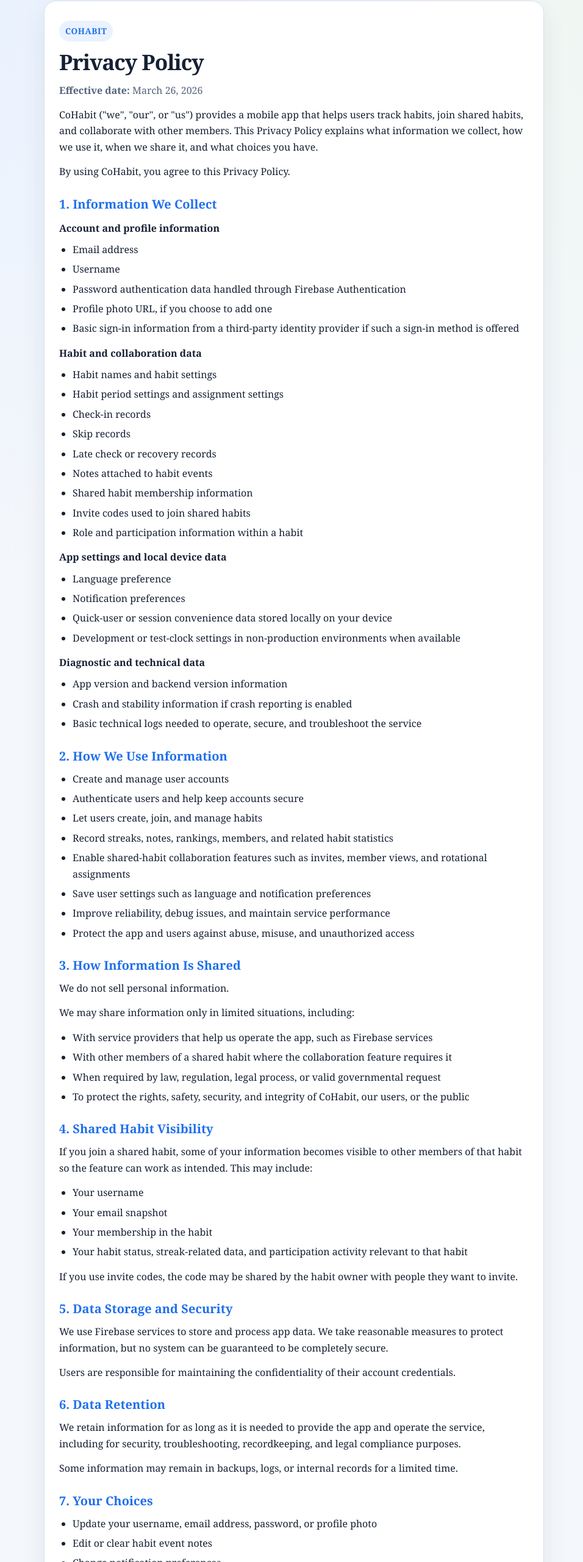
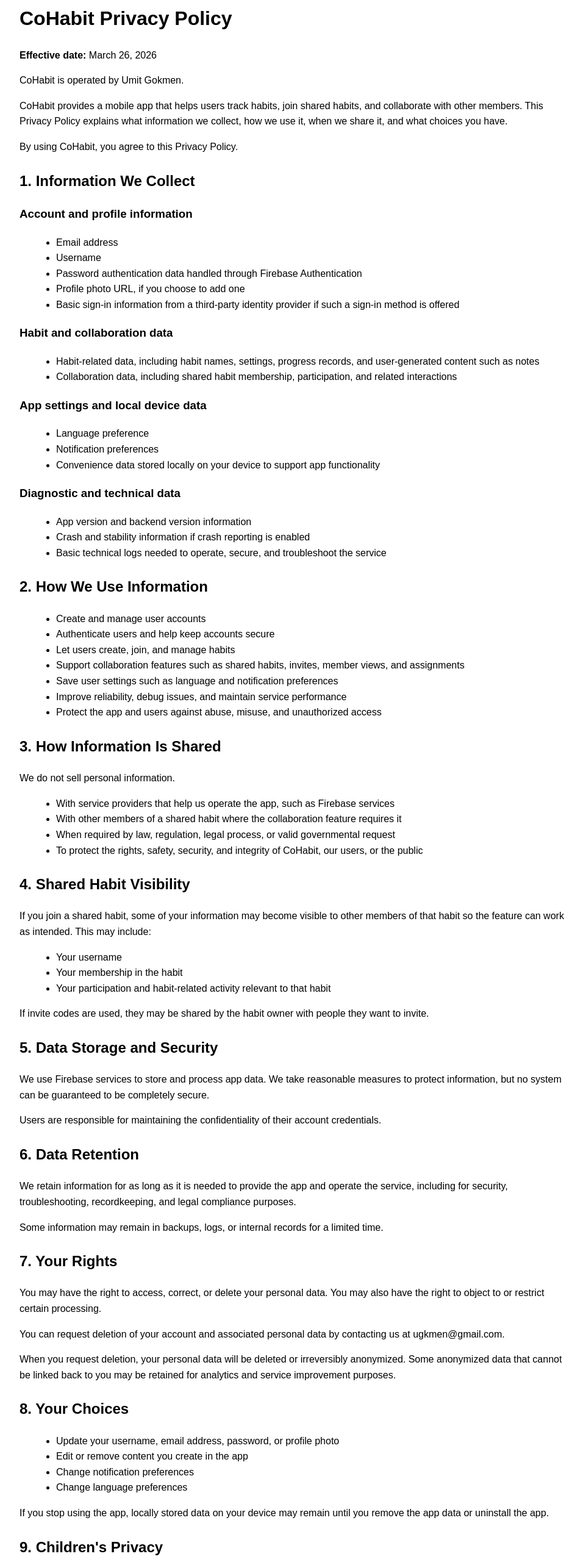
Before and after one commit to ugkmen/privacy-policies, a plain HTML site: page cohabit/index.html in a window 1280 px wide. Shown: the part 39-2600 px from the top of the page at 61% size, without its empty margins (158-1114 px from the left). Drawn offline with Linux system fonts and the light colour scheme.

Commit message:
Refactor HTML structure and update styles

```diff
--- a/cohabit/index.html
+++ b/cohabit/index.html
@@ -1,141 +1,33 @@
-<!doctype html>
+<!DOCTYPE html>
 <html lang="en">
 <head>
-    <meta charset="utf-8" />
-    <meta name="viewport" content="width=device-width, initial-scale=1" />
+    <meta charset="UTF-8">
+    <meta name="viewport" content="width=device-width, initial-scale=1.0">
     <title>CoHabit Privacy Policy</title>
     <style>
-      :root {
-        --bg: #f4f7fb;
-        --card: #ffffff;
-        --text: #152033;
-        --muted: #52627a;
-        --border: #d8e1ee;
-        --accent: #1f6feb;
+        body {
+            font-family: Arial, sans-serif;
+            max-width: 900px;
+            margin: auto;
+            padding: 20px;
+            line-height: 1.6;
         }
-
-      * {
-        box-sizing: border-box;
+        h1, h2 {
+            margin-top: 24px;
         }
-
-      body {
-        margin: 0;
-        font-family: Georgia, "Times New Roman", serif;
-        background:
-          radial-gradient(circle at top left, #e8f1ff 0, transparent 28%),
-          radial-gradient(circle at top right, #eef7f1 0, transparent 24%),
-          var(--bg);
-        color: var(--text);
-        line-height: 1.65;
-      }
-
-      .wrap {
-        max-width: 860px;
-        margin: 0 auto;
-        padding: 40px 20px 72px;
-      }
-
-      .card {
-        background: var(--card);
-        border: 1px solid var(--border);
-        border-radius: 20px;
-        padding: 32px 24px;
-        box-shadow: 0 14px 40px rgba(19, 33, 58, 0.08);
-      }
-
-      h1,
-      h2,
-      h3 {
-        margin: 0 0 12px;
-        line-height: 1.2;
-      }
-
-      h1 {
-        font-size: 2.2rem;
-        letter-spacing: -0.03em;
-      }
-
-      h2 {
-        margin-top: 28px;
-        font-size: 1.25rem;
-        color: var(--accent);
-      }
-
-      h3 {
-        margin-top: 18px;
-        font-size: 1rem;
-      }
-
-      p,
         ul {
-        margin: 0 0 14px;
-      }
-
-      ul {
-        padding-left: 22px;
-      }
-
-      li + li {
-        margin-top: 6px;
-      }
-
-      .eyebrow {
-        display: inline-block;
-        margin-bottom: 12px;
-        padding: 6px 10px;
-        border-radius: 999px;
-        background: #eaf2ff;
-        color: var(--accent);
-        font-size: 0.85rem;
-        font-weight: 700;
-        letter-spacing: 0.04em;
-        text-transform: uppercase;
-      }
-
-      .muted {
-        color: var(--muted);
-      }
-
-      .contact {
-        margin-top: 12px;
-        padding: 14px 16px;
-        border-left: 4px solid var(--accent);
-        background: #f7faff;
-        border-radius: 10px;
-      }
-
-      a {
-        color: var(--accent);
-      }
-
-      @media (max-width: 640px) {
-        .wrap {
-          padding: 20px 12px 32px;
-        }
-
-        .card {
-          padding: 22px 16px;
-          border-radius: 16px;
-        }
-
-        h1 {
-          font-size: 1.8rem;
-        }
+            margin-left: 20px;
         }
     </style>
 </head>
 <body>
-    <main class="wrap">
-      <article class="card">
-        <div class="eyebrow">CoHabit</div>
-        <h1>Privacy Policy</h1>
-        <p class="muted"><strong>Effective date:</strong> March 26, 2026</p>
 
-        <p>
-          CoHabit ("we", "our", or "us") provides a mobile app that helps users track habits, join shared habits, and
-          collaborate with other members. This Privacy Policy explains what information we collect, how we use it, when
-          we share it, and what choices you have.
-        </p>
+<h1>CoHabit Privacy Policy</h1>
+<p><strong>Effective date:</strong> March 26, 2026</p>
+
+<p>CoHabit is operated by Umit Gokmen.</p>
+
+<p>CoHabit provides a mobile app that helps users track habits, join shared habits, and collaborate with other members. This Privacy Policy explains what information we collect, how we use it, when we share it, and what choices you have.</p>
 
 <p>By using CoHabit, you agree to this Privacy Policy.</p>
 
@@ -152,23 +44,15 @@
 
 <h3>Habit and collaboration data</h3>
 <ul>
-          <li>Habit names and habit settings</li>
-          <li>Habit period settings and assignment settings</li>
-          <li>Check-in records</li>
-          <li>Skip records</li>
-          <li>Late check or recovery records</li>
-          <li>Notes attached to habit events</li>
-          <li>Shared habit membership information</li>
-          <li>Invite codes used to join shared habits</li>
-          <li>Role and participation information within a habit</li>
+<li>Habit-related data, including habit names, settings, progress records, and user-generated content such as notes</li>
+<li>Collaboration data, including shared habit membership, participation, and related interactions</li>
 </ul>
 
 <h3>App settings and local device data</h3>
 <ul>
 <li>Language preference</li>
 <li>Notification preferences</li>
-          <li>Quick-user or session convenience data stored locally on your device</li>
-          <li>Development or test-clock settings in non-production environments when available</li>
+<li>Convenience data stored locally on your device to support app functionality</li>
 </ul>
 
 <h3>Diagnostic and technical data</h3>
@@ -183,16 +67,16 @@
 <li>Create and manage user accounts</li>
 <li>Authenticate users and help keep accounts secure</li>
 <li>Let users create, join, and manage habits</li>
-          <li>Record streaks, notes, rankings, members, and related habit statistics</li>
-          <li>Enable shared-habit collaboration features such as invites, member views, and rotational assignments</li>
+<li>Support collaboration features such as shared habits, invites, member views, and assignments</li>
 <li>Save user settings such as language and notification preferences</li>
 <li>Improve reliability, debug issues, and maintain service performance</li>
 <li>Protect the app and users against abuse, misuse, and unauthorized access</li>
 </ul>
 
 <h2>3. How Information Is Shared</h2>
+
 <p>We do not sell personal information.</p>
-        <p>We may share information only in limited situations, including:</p>
+
 <ul>
 <li>With service providers that help us operate the app, such as Firebase services</li>
 <li>With other members of a shared habit where the collaboration feature requires it</li>
@@ -201,70 +85,64 @@
 </ul>
 
 <h2>4. Shared Habit Visibility</h2>
-        <p>
-          If you join a shared habit, some of your information becomes visible to other members of that habit so the
-          feature can work as intended. This may include:
-        </p>
+
+<p>If you join a shared habit, some of your information may become visible to other members of that habit so the feature can work as intended. This may include:</p>
+
 <ul>
 <li>Your username</li>
-          <li>Your email snapshot</li>
 <li>Your membership in the habit</li>
-          <li>Your habit status, streak-related data, and participation activity relevant to that habit</li>
+<li>Your participation and habit-related activity relevant to that habit</li>
 </ul>
 
-        <p>If you use invite codes, the code may be shared by the habit owner with people they want to invite.</p>
+<p>If invite codes are used, they may be shared by the habit owner with people they want to invite.</p>
 
 <h2>5. Data Storage and Security</h2>
-        <p>
-          We use Firebase services to store and process app data. We take reasonable measures to protect information,
-          but no system can be guaranteed to be completely secure.
-        </p>
+
+<p>We use Firebase services to store and process app data. We take reasonable measures to protect information, but no system can be guaranteed to be completely secure.</p>
+
 <p>Users are responsible for maintaining the confidentiality of their account credentials.</p>
 
 <h2>6. Data Retention</h2>
-        <p>
-          We retain information for as long as it is needed to provide the app and operate the service, including for
-          security, troubleshooting, recordkeeping, and legal compliance purposes.
-        </p>
+
+<p>We retain information for as long as it is needed to provide the app and operate the service, including for security, troubleshooting, recordkeeping, and legal compliance purposes.</p>
+
 <p>Some information may remain in backups, logs, or internal records for a limited time.</p>
 
-        <h2>7. Your Choices</h2>
+<h2>7. Your Rights</h2>
+
+<p>You may have the right to access, correct, or delete your personal data. You may also have the right to object to or restrict certain processing.</p>
+
+<p>You can request deletion of your account and associated personal data by contacting us at ugkmen@gmail.com.</p>
+
+<p>When you request deletion, your personal data will be deleted or irreversibly anonymized. Some anonymized data that cannot be linked back to you may be retained for analytics and service improvement purposes.</p>
+
+<h2>8. Your Choices</h2>
 <ul>
 <li>Update your username, email address, password, or profile photo</li>
-          <li>Edit or clear habit event notes</li>
+<li>Edit or remove content you create in the app</li>
 <li>Change notification preferences</li>
 <li>Change language preferences</li>
 </ul>
 
-        <p>
-          If you stop using the app, locally stored convenience data on your device may remain until you remove the app
-          data or uninstall the app.
-        </p>
+<p>If you stop using the app, locally stored data on your device may remain until you remove the app data or uninstall the app.</p>
 
-        <h2>8. Children's Privacy</h2>
-        <p>
-          CoHabit is not intended for children under 13, and we do not knowingly collect personal information from
-          children under 13.
-        </p>
+<h2>9. Children's Privacy</h2>
 
-        <h2>9. International Processing</h2>
-        <p>
-          Your information may be processed and stored on systems operated by our service providers in countries other
-          than your own.
-        </p>
+<p>CoHabit is not intended for children under 13, and we do not knowingly collect personal information from children under 13.</p>
 
-        <h2>10. Changes to This Privacy Policy</h2>
-        <p>
-          We may update this Privacy Policy from time to time. If we make material changes, we may revise the effective
-          date above and update the policy made available to users.
-        </p>
+<h2>10. International Processing</h2>
 
-        <h2>11. Contact</h2>
-        <div class="contact">
+<p>Your information may be processed and stored on systems operated by our service providers in countries other than your own.</p>
+
+<h2>11. Changes to This Privacy Policy</h2>
+
+<p>We may update this Privacy Policy from time to time. If we make material changes, we may revise the effective date above and update the policy made available to users.</p>
+
+<h2>12. Contact</h2>
+
 <p>If you have questions about this Privacy Policy, you can contact us at:</p>
-          <p><a href="mailto:admin@cohabit.com">admin@cohabit.com</a></p>
-        </div>
-      </article>
-    </main>
+
+<p>ugkmen@gmail.com</p>
+
 </body>
 </html>
```
Lines whose indentation alone changed are shown as unchanged.
